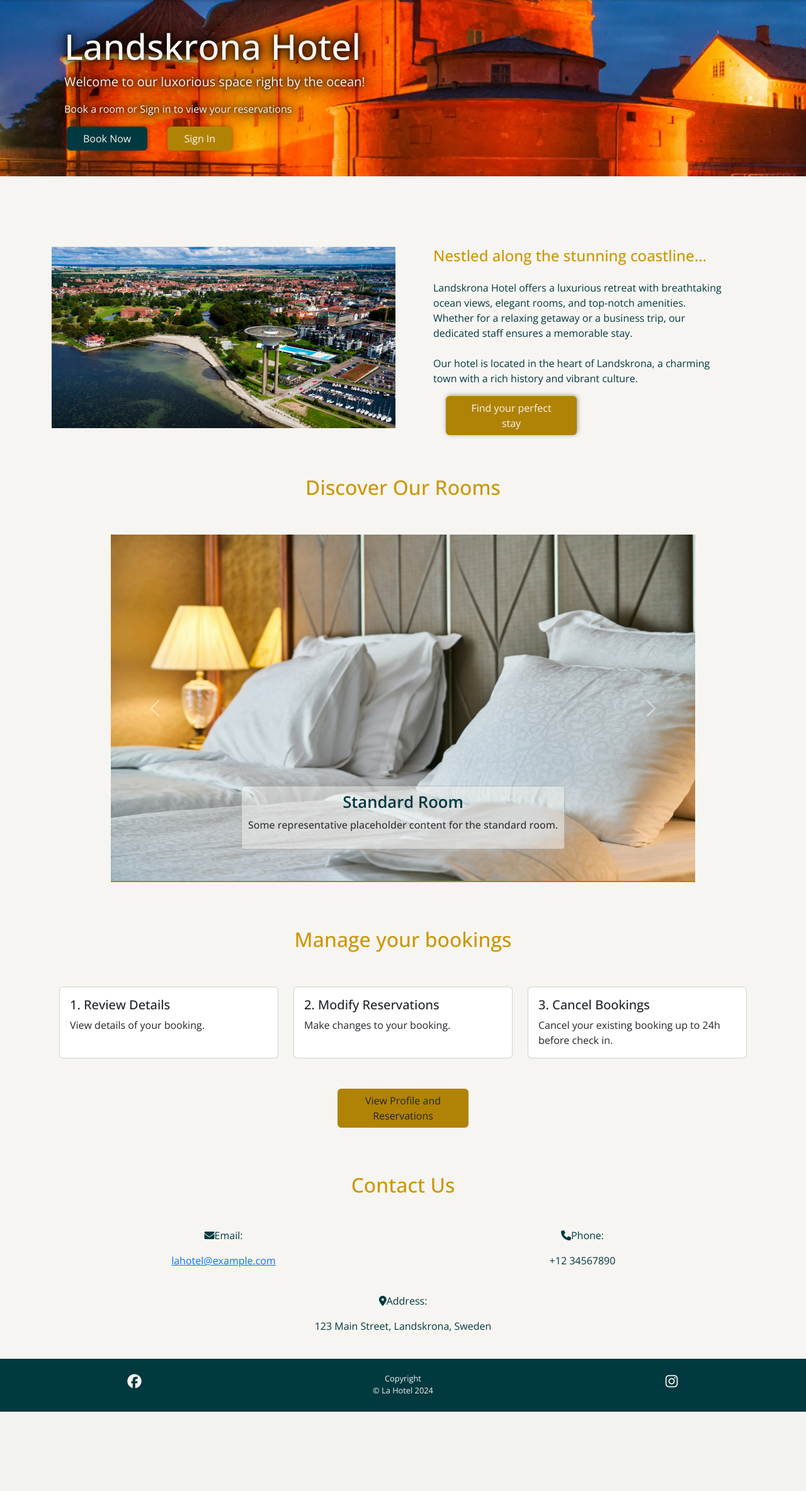
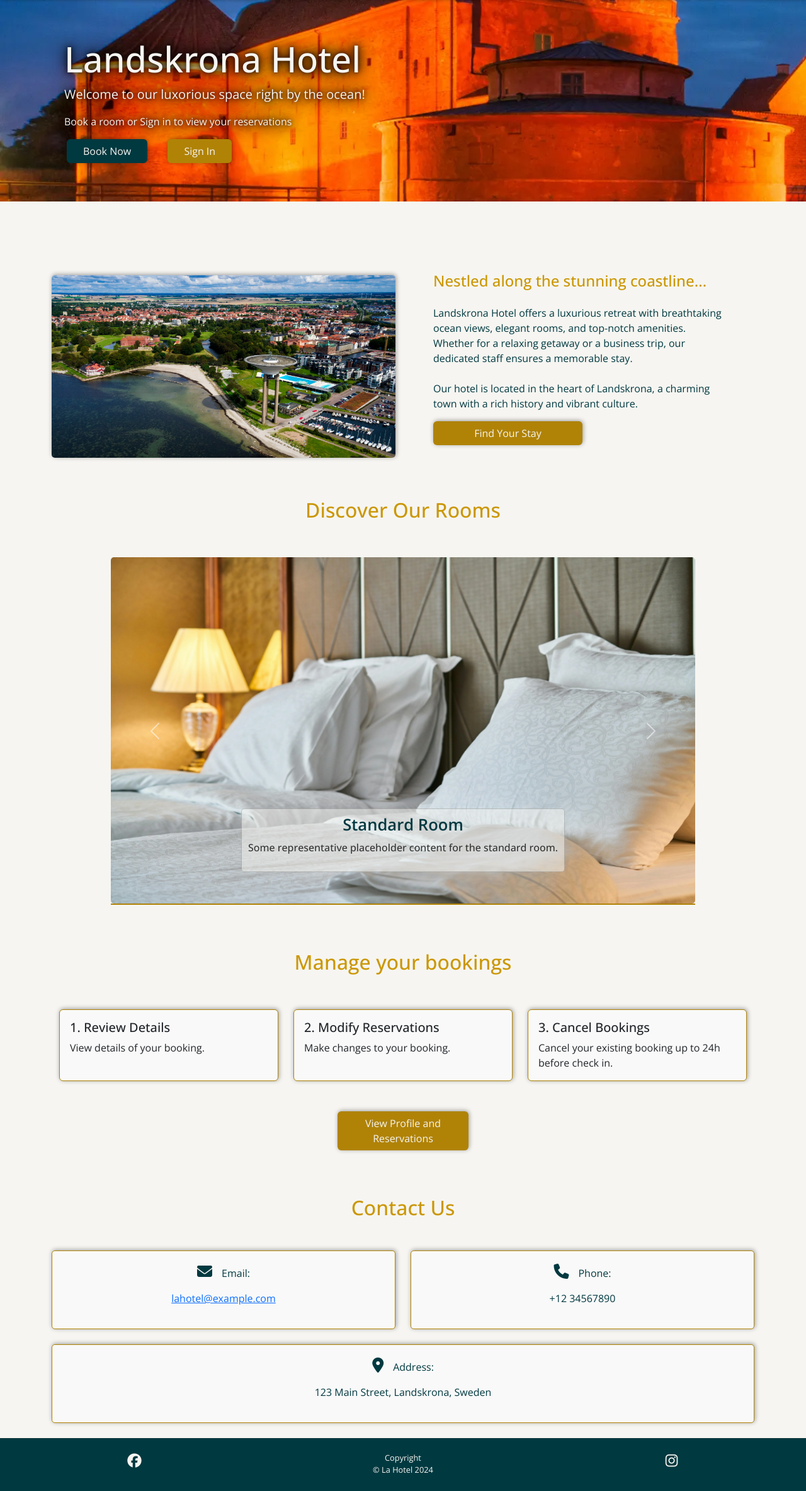
Before and after one commit to EVondrus/la-hotel, a Django app: page / in a window 1280 px wide. Shown: the part 102-2470 px from the top of the page at 63% size. Before the commit the page ends 2344 px from the top, so only its background shows below. Run offline with Django 5.2, Linux system fonts and the light colour scheme; some libraries are stand-ins or nearby versions.

Commit message:
fix: Remove style from staticfile css and add to base.css
Mistake made to add style in staticfiles

```diff
--- a/home/templates/home/index.html
+++ b/home/templates/home/index.html
@@ -23,7 +23,7 @@
 <div class="container d-flex flex-column mt-5 py-3">
   <div class="row">
     <div class="col-md-6 d-none d-md-block">
-      <img src="{% static 'images/la-home1.webp' %}" alt="Image of Landskrona waterfront from a drone view" class="img-fluid cover-img mt-5"/>
+      <img src="{% static 'images/la-home1.webp' %}" alt="Image of Landskrona waterfront from a drone view" class="img-fluid cover-img"/>
     </div>
     <div class="col-md-6 mt-5 px-5">
       <h4 class="mb-4">Nestled along the stunning coastline...</h4>
@@ -34,7 +34,7 @@
         Our hotel is located in the heart of Landskrona, a charming town with a
         rich history and vibrant culture.
       </p>
-      <a class="btn btn-gold" href="#" role="button">Find your perfect stay</a>
+      <a class="btn btn-gold w-50" href="#" role="button">Find Your Stay</a>
     </div>
   </div>
 </div>
@@ -48,7 +48,7 @@
   </div>
 <!-- Manage Booking Details -->
 <div class="container d-flex flex-row flex-wrap justify-content-center">
-    <h2 class="text-center mt-4 d-block text-shadow">Manage your bookings</h2>
+    <h2 class="text-center mt-4 d-block">Manage your bookings</h2>
     <div class="container">
         <div class="row mt-5">
             <div class="col-md-4 mb-4">
--- a/static/css/base.css
+++ b/static/css/base.css
@@ -106,7 +106,6 @@ a.btn {
   background-color: var(--dark-yellow);
   color: var(--cloudy-white);
   padding: 6px 25px;
-  margin-left: 20px;
   box-shadow: var(--smal-box-shadow);
 }
 
@@ -189,6 +188,197 @@ a.btn-book:hover {
   margin-bottom: 10px;
 }
 
+/* Banner */
+.jumbotron {
+  background-image: url("../images/la-hotel-banner.webp");
+  background-size: cover;
+  color: var(--cloudy-white);
+  height: 40vh;
+  display: flex;
+  align-items: center;
+}
+
+.jumbotron h1 {
+  font-family: var(--main-font);
+  font-weight: 500;
+  color: var(--cloudy-white);
+}
+
+.jumbotron h1,
+.jumbotron p {
+  margin-left: 20px;
+  text-shadow: 0 0 5px rgba(0, 0, 0, 0.5), 0 0 10px rgba(0, 0, 0, 0.5),
+    0 0 15px rgba(0, 0, 0, 0.5), 0 0 20px rgba(0, 0, 0, 0.5),
+    0 0 25px rgba(0, 0, 0, 0.5), 0 0 30px rgba(0, 0, 0, 0.5);
+}
+
+/* Buttons */
+a.btn {
+  background-color: var(--dark-yellow);
+  color: var(--cloudy-white);
+  padding: 6px 25px;
+  margin: 0px;
+  box-shadow: var(--smal-box-shadow);
+}
+
+a.btn-book {
+  background-color: var(--slate-green);
+}
+
+.btn-gold {
+  color: var(--cloudy-white);
+  background-color: var(--dark-yellow);
+  box-shadow: var(--smal-box-shadow);
+  width: 13rem;
+}
+
+a.btn:hover,
+.btn-gold:hover,
+a.btn-book:hover {
+  background-color: var(--gold);
+}
+
+/* Home Page Image */
+.img-fluid {
+  max-width: 100%;
+  height: 290px;
+  border-radius: 5px;
+  box-shadow: var(--smal-box-shadow);
+  margin-top: 3.3rem;
+}
+
+/* Log In, Sign Up forms */
+.form {
+  width: 80%;
+  margin: 5% auto;
+  box-shadow: var(--smal-box-shadow);
+  border-radius: 5px;
+}
+
+.form-control {
+  border: var(--border);
+  box-shadow: var(--smal-box-shadow);
+  margin-left: 10%;
+  width: 80%;
+}
+
+.container-scroll {
+  height: 100vh;
+}
+
+.text-gold {
+  color: var(--dark-yellow);
+  font-weight: 600;
+}
+
+.text-gold:hover {
+  color: var(--slate-green);
+}
+
+.form-check .form-check-input {
+  float: none;
+  border: var(--border);
+}
+/* Check if ok for screenreaders */
+.form-text {
+  display: none;
+}
+
+/* Carousel Images*/
+.custom-carousel-container {
+  max-width: 85%;
+  margin: 0 auto;
+}
+
+.carousel-item img {
+  max-height: 550px;
+  border-radius: 5px;
+}
+
+.text-green {
+  color: var(--slate-green);
+  font-size: 1.6rem;
+  font-weight: 600;
+}
+
+.transparent-box {
+  display: inline-block;
+  padding: 10px;
+  border-radius: 5px;
+  border: var(--border);
+  background-color: rgba(
+    246,
+    245,
+    241,
+    0.5
+  ); /* Semi-transparent white background */
+  color: #333;
+  margin-top: 10px;
+  margin-bottom: 10px;
+}
+
+/* Home page manage account Cards */
+
+.text-green-p {
+  color: var(--slate-green);
+  font-weight: 600;
+  font-size: 1.2rem;
+}
+
+.manage-card {
+  border: 1px solid var(--dark-yellow);
+  background-color: #f9f9f9;
+  box-shadow: var(--smal-box-shadow);
+}
+
+/* Contact Section */
+
+.contact-container {
+  display: flex;
+  flex-wrap: wrap;
+  justify-content: space-between;
+}
+
+.contact-info {
+  display: flex;
+  align-items: center;
+  justify-content: center;
+  padding: 20px;
+  background-color: #f9f9f9;
+  border: 1px solid var(--dark-yellow);
+  box-shadow: var(--smal-box-shadow);
+  border-radius: 5px;
+}
+
+.contact-info .icon {
+  font-size: 24px;
+  margin-right: 15px;
+}
+
+.contact-info .details {
+  flex-grow: 1;
+}
+
+
+/* Footer */
+footer {
+  background-color: var(--slate-green);
+  border-top: var(--border);
+}
+
+.social-icon {
+  height: 2rem;
+  margin: 1rem;
+  font-size: 1.4rem;
+  color: var(--cloudy-white);
+}
+
+.copyright {
+  color: var(--cloudy-white);
+  font-size: 0.8rem;
+  margin-top: 0.8rem;
+}
+
 
 
 
```
Also changed, not shown: 1 other file.
